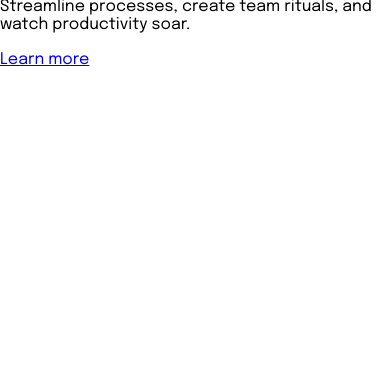
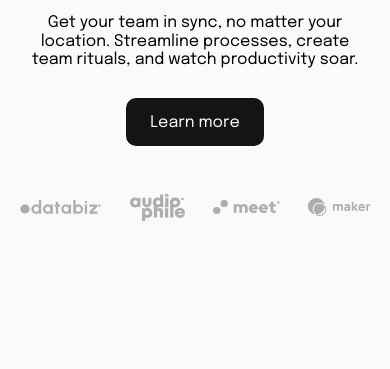
Before and after one commit to Osato28/FEM-intro-dropdown-navigation, a plain HTML site: page index.html in a window 390 px wide. Shown: the part 475-844 px from the top of the page. Drawn offline with Linux system fonts and the light colour scheme.

Commit message:
Add intro mobile styling except for menu

```diff
--- a/css/styles.css
+++ b/css/styles.css
@@ -10,10 +10,13 @@
 
 */
 
-/* Font import */
+/* Font import, variables */
 
 html {
     font-family: 'Epilogue', sans-serif;
+    --clr-almost-white: hsl(0,0%,98%);
+    --clr-medium-gray: hsl(0,0%,41%);
+    --clr-almost-black: hsl(0,0,8%);
 }
 
 /* Resetting ul, li */
@@ -28,7 +31,12 @@ html {
     padding: 0;
 }
 
-/* decorative for menu-headers */
+a {
+    color:unset;
+    text-decoration: none;
+}
+
+/* decorative for menu items */
 
 .menu-header.icon-menu {
     display:block;
@@ -51,6 +59,7 @@ html {
     content: ' ';
     width: 10px;
     height: 6px;
+    margin-left: 18px;
     background-image: url(/assets/icon-arrow-down.svg);
     background-size: 10px 6px;
 }
@@ -60,15 +69,12 @@ html {
 
 
 /* menu toggle dropdown functionality */
-.item {display:none}
+.main-menu :where(ul, li) {
+    display:none
+}
 /* selector targets immediate descendants with .submenu class when menu-toggle is focused */
-.menu.toggle.toggled > .item {
+.menu.toggle.toggled > :where(ul, li) {
     display: block;
-    margin-left: 10px;
-}
-.menu.dropdown.toggled > .item {
-    display:block;
-    margin:10px;
 }
 
 .menu.main-menu.toggled {
@@ -78,10 +84,28 @@ html {
     right: 0%;
     /* when focused, expand menu to 100% height and  */
     width:240px;
-    height:100vh;
+    height:100%;
+}
+
+/* Styling of elements in the main menu */
+.menu.main-menu.toggled > :where(ul,li) {
+    margin-top: 32px;
+    margin-left: 25px;
+    margin-right: 20px;
+    margin-bottom: auto;
+}
+/* First non-icon element in the menu gets a special place in this hell
+Good grief, this is disgusting
+TODO: find a saner way to position the entire navbar or at least ask for one*/
+.menu.main-menu.toggled > :nth-child(2) {
+    margin-top: 82px;
 }
 
 /* Mobile styling */
+
+.bg-almost-white {
+    background-color: var(--clr-almost-white);
+}
 
 .navbar .logo {
     width: 84px;
@@ -97,6 +121,67 @@ html {
     height:auto;
 }
 
+.intro.header {
+    text-align: center;
+    width: 90%;
+    margin: 50px auto 28px auto;
+}
+
+.intro.text {
+    text-align: center;
+    width: 90%;
+    margin: auto auto 28px auto;
+}
+
+.intro.btn {
+    display: flex;
+    align-content: center;
+    justify-content: center;
+    text-align: center;
+    width: 138px;
+    height: 48px;
+    border-radius: 10px;
+    background-color: hsl(0, 0%, 8%);
+    color: var(--clr-almost-white);
+    margin: auto auto 48px auto;
+}
+
+.client-logos {
+    display: flex;
+    width: 90%;
+    margin: auto;
+    justify-content: space-between;
+    align-content: center;
+
+    /* display: inline-grid;
+    grid-template-columns: 80px 52px 63px 58px;
+    grid-template-rows: 80px;
+    column-gap: auto;
+    width: 90%;
+    margin: auto; */
+
+}
+.client-logos img {
+    align-self: center;
+    justify-self: center;
+}
+.client-logos img:nth-child(1) {
+    /* width: 80px; */
+    width: 21vw;
+}
+.client-logos img:nth-child(2) {
+    /* width: 52px; */
+    width: 14vw;
+}
+.client-logos img:nth-child(3) {
+    /* width: 63px; */
+    width: 17vw;
+}
+.client-logos img:nth-child(4) {
+    /* width: 58px; */
+    width: 16vw;
+}
+
 /*
 
 ██████  ███████ ███████ ██   ██ ████████  ██████  ██████
--- a/index.html
+++ b/index.html
@@ -18,12 +18,11 @@
     <script defer src="./js/scripts.js"></script>
 </head>
 
-<body>
+<body class="bg-almost-white">
     <nav class="navbar" role="navigation">
         <img src="assets/logo.svg" alt="Go back to main page" class="logo">
         <ul class="menu main-menu toggle" data-class-toggled="toggled">
             <div class="menu-header icon-menu"></div>
-            <ul class="item">
             <ul class="menu toggle hover" data-class-toggled="toggled">
                 <span class="menu-header dropdown">Features</span>
                 <li class="item">Todo List</li>
@@ -39,15 +38,14 @@
             </ul>
             <li><a href="#">Careers</a></li>
             <li><a href="#">About</a></li>
-            </ul>
-            <ul class="item">
+            <ul class="buttons">
                 <li><a href="#">Login</a></li>
                 <li><a href="#">Register</a></li>
             </ul>
         </ul>
     </nav>
 
-    <section class="intro bg">
+    <section class="intro">
         <div class="intro hero-img"></div>
         <h1 class="intro header">Make remote work</h1>
 
@@ -55,8 +53,15 @@
             create team rituals, and watch productivity soar.</p>
 
         <a href="#">
-            <div class="intro btn">Learn more</div>
+            <div class="intro btn"><p>Learn more</p></div>
         </a>
+    </section>
+
+    <section class="client-logos">
+        <img src="assets/client-databiz.svg" alt="">
+        <img src="assets/client-audiophile.svg" alt="">
+        <img src="assets/client-meet.svg" alt="">
+        <img src="assets/client-maker.svg" alt="">
     </section>
 
 </body>
```
Also changed, not shown: README.md. Lines whose indentation alone changed are shown as unchanged.
